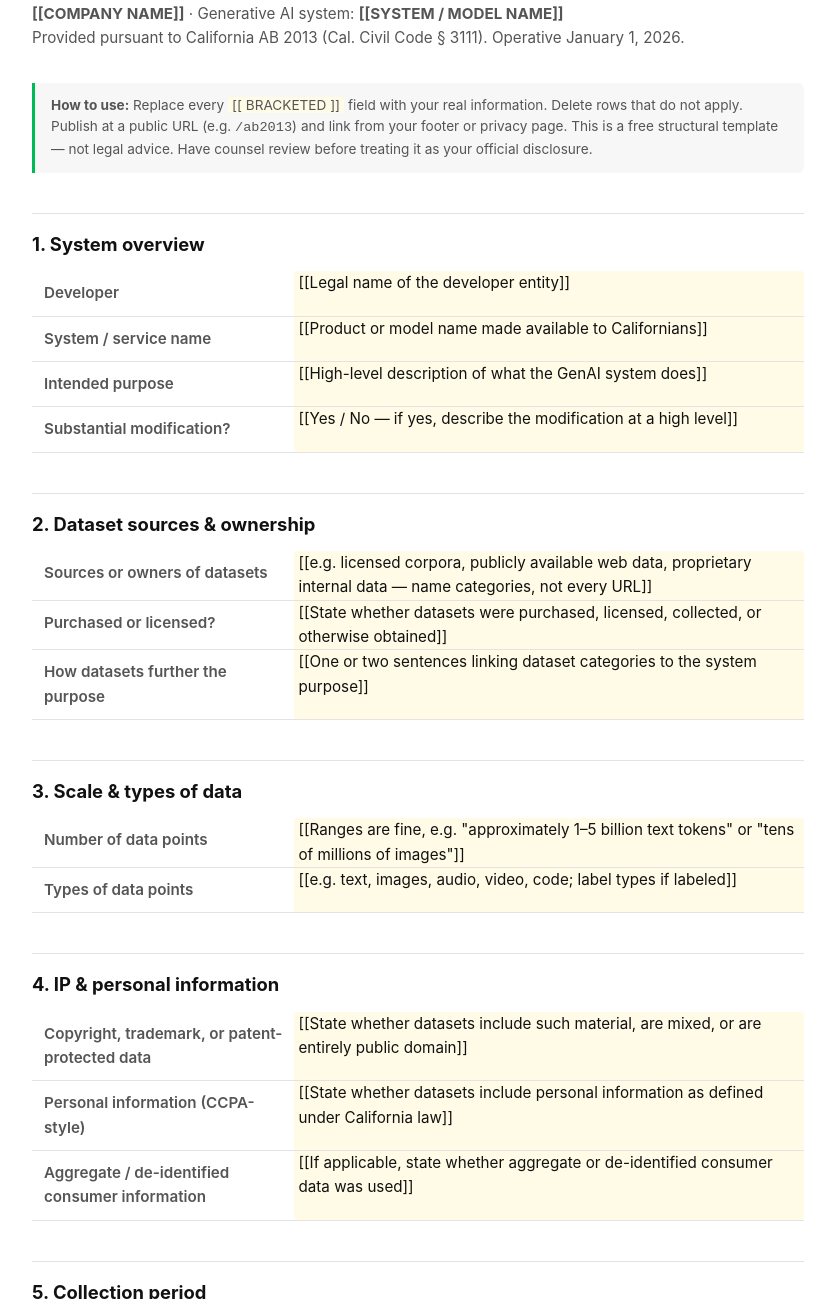
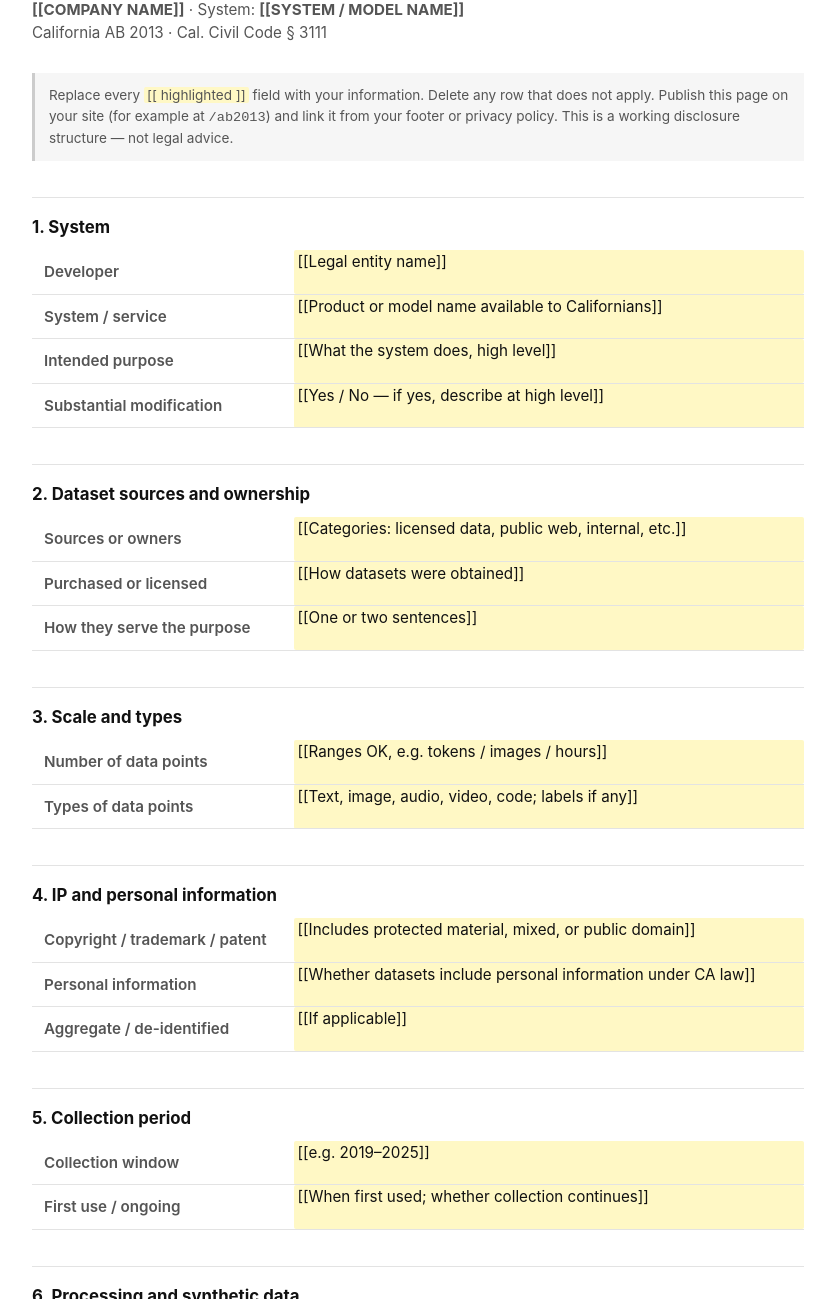
Before and after one commit to prestigesf/deadline, a plain HTML site: page ab2013-disclosure.html in a window 1280 px wide. Shown: the part 92-1391 px from the top of the page, without its empty margins (222-1057 px from the left). Drawn offline with Linux system fonts and the light colour scheme.

Commit message:
Free patch = real AB 2013 publishable disclosure (matches lead finder gap). Stripped claim page. No middleware.

```diff
--- a/ab2013-disclosure.html
+++ b/ab2013-disclosure.html
@@ -4,83 +4,88 @@
 <meta charset="utf-8">
 <meta name="viewport" content="width=device-width, initial-scale=1">
 <title>Training Data Transparency Disclosure — [[COMPANY NAME]]</title>
-<meta name="description" content="[[COMPANY NAME]] training data transparency disclosure pursuant to California AB 2013 (Cal. Civil Code §3111).">
+<meta name="description" content="Training data transparency disclosure pursuant to California AB 2013 (Cal. Civil Code § 3111).">
 <style>
-:root{--ink:#111;--muted:#555;--line:#e3e3e3;--accent:#0b5;--bg:#fff}
+:root{--ink:#111;--muted:#555;--line:#e3e3e3;--bg:#fff}
 *{box-sizing:border-box}
-body{font-family:-apple-system,BlinkMacSystemFont,"Segoe UI",Roboto,Helvetica,Arial,sans-serif;color:var(--ink);background:var(--bg);line-height:1.6;margin:0}
+body{font-family:-apple-system,BlinkMacSystemFont,"Segoe UI",Roboto,Helvetica,Arial,sans-serif;color:var(--ink);background:var(--bg);line-height:1.55;margin:0}
 .wrap{max-width:820px;margin:0 auto;padding:48px 24px 96px}
-h1{font-size:1.9rem;line-height:1.25;margin:0 0 8px}
-.sub{color:var(--muted);font-size:.95rem;margin:0 0 32px}
-h2{font-size:1.15rem;margin:40px 0 8px;padding-top:16px;border-top:1px solid var(--line)}
-p{margin:8px 0}
-table{width:100%;border-collapse:collapse;margin:12px 0 8px;font-size:.95rem}
+h1{font-size:1.75rem;line-height:1.2;margin:0 0 8px}
+.sub{color:var(--muted);font-size:.95rem;margin:0 0 28px}
+h2{font-size:1.05rem;margin:36px 0 8px;padding-top:16px;border-top:1px solid var(--line)}
+table{width:100%;border-collapse:collapse;margin:10px 0;font-size:.95rem}
 th,td{text-align:left;vertical-align:top;padding:10px 12px;border-bottom:1px solid var(--line)}
 th{width:34%;color:var(--muted);font-weight:600}
-.fill{background:#fffbe6;padding:0 4px;border-radius:3px}
-.note{font-size:.85rem;color:var(--muted);background:#f7f7f7;border-left:3px solid var(--accent);padding:12px 16px;margin:24px 0;border-radius:0 6px 6px 0}
-footer{margin-top:48px;font-size:.8rem;color:var(--muted);border-top:1px solid var(--line);padding-top:16px}
+.fill{background:#fff8c5;padding:0 3px;border-radius:2px}
+.note{font-size:.85rem;color:var(--muted);background:#f6f6f6;border-left:3px solid #ccc;padding:12px 14px;margin:24px 0}
+footer{margin-top:40px;font-size:.8rem;color:var(--muted);border-top:1px solid var(--line);padding-top:14px}
 </style>
 </head>
 <body>
 <div class="wrap">
   <h1>Training Data Transparency Disclosure</h1>
-  <p class="sub"><strong>[[COMPANY NAME]]</strong> · Generative AI system: <strong>[[SYSTEM / MODEL NAME]]</strong><br>
-  Provided pursuant to California AB 2013 (Cal. Civil Code § 3111). Operative January 1, 2026.</p>
+  <p class="sub"><strong>[[COMPANY NAME]]</strong> · System: <strong>[[SYSTEM / MODEL NAME]]</strong><br>
+  California AB 2013 · Cal. Civil Code § 3111</p>
 
-  <div class="note"><strong>How to use:</strong> Replace every <span class="fill">[[ BRACKETED ]]</span> field with your real information. Delete rows that do not apply. Publish at a public URL (e.g. <code>/ab2013</code>) and link from your footer or privacy page. This is a free structural template — not legal advice. Have counsel review before treating it as your official disclosure.</div>
+  <div class="note">
+    Replace every <span class="fill">[[ highlighted ]]</span> field with your information.
+    Delete any row that does not apply. Publish this page on your site (for example at <code>/ab2013</code>)
+    and link it from your footer or privacy policy. This is a working disclosure structure — not legal advice.
+  </div>
 
-  <h2>1. System overview</h2>
+  <h2>1. System</h2>
   <table>
-    <tr><th>Developer</th><td class="fill">[[Legal name of the developer entity]]</td></tr>
-    <tr><th>System / service name</th><td class="fill">[[Product or model name made available to Californians]]</td></tr>
-    <tr><th>Intended purpose</th><td class="fill">[[High-level description of what the GenAI system does]]</td></tr>
-    <tr><th>Substantial modification?</th><td class="fill">[[Yes / No — if yes, describe the modification at a high level]]</td></tr>
+    <tr><th>Developer</th><td class="fill">[[Legal entity name]]</td></tr>
+    <tr><th>System / service</th><td class="fill">[[Product or model name available to Californians]]</td></tr>
+    <tr><th>Intended purpose</th><td class="fill">[[What the system does, high level]]</td></tr>
+    <tr><th>Substantial modification</th><td class="fill">[[Yes / No — if yes, describe at high level]]</td></tr>
   </table>
 
-  <h2>2. Dataset sources & ownership</h2>
+  <h2>2. Dataset sources and ownership</h2>
   <table>
-    <tr><th>Sources or owners of datasets</th><td class="fill">[[e.g. licensed corpora, publicly available web data, proprietary internal data — name categories, not every URL]]</td></tr>
-    <tr><th>Purchased or licensed?</th><td class="fill">[[State whether datasets were purchased, licensed, collected, or otherwise obtained]]</td></tr>
-    <tr><th>How datasets further the purpose</th><td class="fill">[[One or two sentences linking dataset categories to the system purpose]]</td></tr>
+    <tr><th>Sources or owners</th><td class="fill">[[Categories: licensed data, public web, internal, etc.]]</td></tr>
+    <tr><th>Purchased or licensed</th><td class="fill">[[How datasets were obtained]]</td></tr>
+    <tr><th>How they serve the purpose</th><td class="fill">[[One or two sentences]]</td></tr>
   </table>
 
-  <h2>3. Scale & types of data</h2>
+  <h2>3. Scale and types</h2>
   <table>
-    <tr><th>Number of data points</th><td class="fill">[[Ranges are fine, e.g. "approximately 1–5 billion text tokens" or "tens of millions of images"]]</td></tr>
-    <tr><th>Types of data points</th><td class="fill">[[e.g. text, images, audio, video, code; label types if labeled]]</td></tr>
+    <tr><th>Number of data points</th><td class="fill">[[Ranges OK, e.g. tokens / images / hours]]</td></tr>
+    <tr><th>Types of data points</th><td class="fill">[[Text, image, audio, video, code; labels if any]]</td></tr>
   </table>
 
-  <h2>4. IP & personal information</h2>
+  <h2>4. IP and personal information</h2>
   <table>
-    <tr><th>Copyright, trademark, or patent-protected data</th><td class="fill">[[State whether datasets include such material, are mixed, or are entirely public domain]]</td></tr>
-    <tr><th>Personal information (CCPA-style)</th><td class="fill">[[State whether datasets include personal information as defined under California law]]</td></tr>
-    <tr><th>Aggregate / de-identified consumer information</th><td class="fill">[[If applicable, state whether aggregate or de-identified consumer data was used]]</td></tr>
+    <tr><th>Copyright / trademark / patent</th><td class="fill">[[Includes protected material, mixed, or public domain]]</td></tr>
+    <tr><th>Personal information</th><td class="fill">[[Whether datasets include personal information under CA law]]</td></tr>
+    <tr><th>Aggregate / de-identified</th><td class="fill">[[If applicable]]</td></tr>
   </table>
 
   <h2>5. Collection period</h2>
   <table>
-    <tr><th>Time period of collection</th><td class="fill">[[e.g. "Data was collected between 2019 and 2025"]]</td></tr>
-    <tr><th>First use / ongoing collection</th><td class="fill">[[Date first used in development; whether collection is ongoing]]</td></tr>
+    <tr><th>Collection window</th><td class="fill">[[e.g. 2019–2025]]</td></tr>
+    <tr><th>First use / ongoing</th><td class="fill">[[When first used; whether collection continues]]</td></tr>
   </table>
 
-  <h2>6. Processing, cleaning & synthetic data</h2>
+  <h2>6. Processing and synthetic data</h2>
   <table>
-    <tr><th>Cleaning / processing</th><td class="fill">[[High-level: filtered, deduplicated, moderated, etc., and general purpose]]</td></tr>
-    <tr><th>Synthetic data</th><td class="fill">[[Whether AI-generated synthetic data was used, and its general role]]</td></tr>
+    <tr><th>Cleaning / processing</th><td class="fill">[[Filtered, deduped, moderated — high level]]</td></tr>
+    <tr><th>Synthetic data</th><td class="fill">[[Whether used and general role]]</td></tr>
   </table>
 
-  <h2>7. Fine-tuning data</h2>
+  <h2>7. Fine-tuning</h2>
   <table>
-    <tr><th>Fine-tuning / post-training</th><td class="fill">[[Sources/types if fine-tuned; or "The system was not fine-tuned on additional datasets."]]</td></tr>
+    <tr><th>Fine-tuning data</th><td class="fill">[[Sources/types, or not fine-tuned]]</td></tr>
   </table>
 
-  <div class="note"><strong>Trade-secret note:</strong> AB 2013 requires a <em>high-level summary</em>, not proprietary methods or exact composition. Stay accurate and general. If a detail would reveal a trade secret, abstract it rather than omit the category.</div>
+  <div class="note">
+    AB 2013 asks for a high-level summary, not trade secrets. Stay accurate and general.
+  </div>
 
   <footer>
-    <p><strong>Disclosure metadata</strong> — Version <span class="fill">[[1.0]]</span> · Last updated <span class="fill">[[MONTH DAY, YEAR]]</span> · Contact: <span class="fill">[[compliance@yourcompany.com]]</span></p>
-    <p>Provided in good faith under Cal. Civ. Code § 3111. Not legal advice. May be updated as systems or law evolve.</p>
-    <p>Free structural template from DeadlineSF · <a href="https://deadlinesf.net">deadlinesf.net</a> · Attorney-reviewed packages available with Verified Compliance Receipt.</p>
+    Version <span class="fill">[[1.0]]</span> · Updated <span class="fill">[[DATE]]</span> ·
+    Contact <span class="fill">[[compliance@company.com]]</span><br>
+    Provided under Cal. Civ. Code § 3111. Not legal advice.
   </footer>
 </div>
 </body>
```
